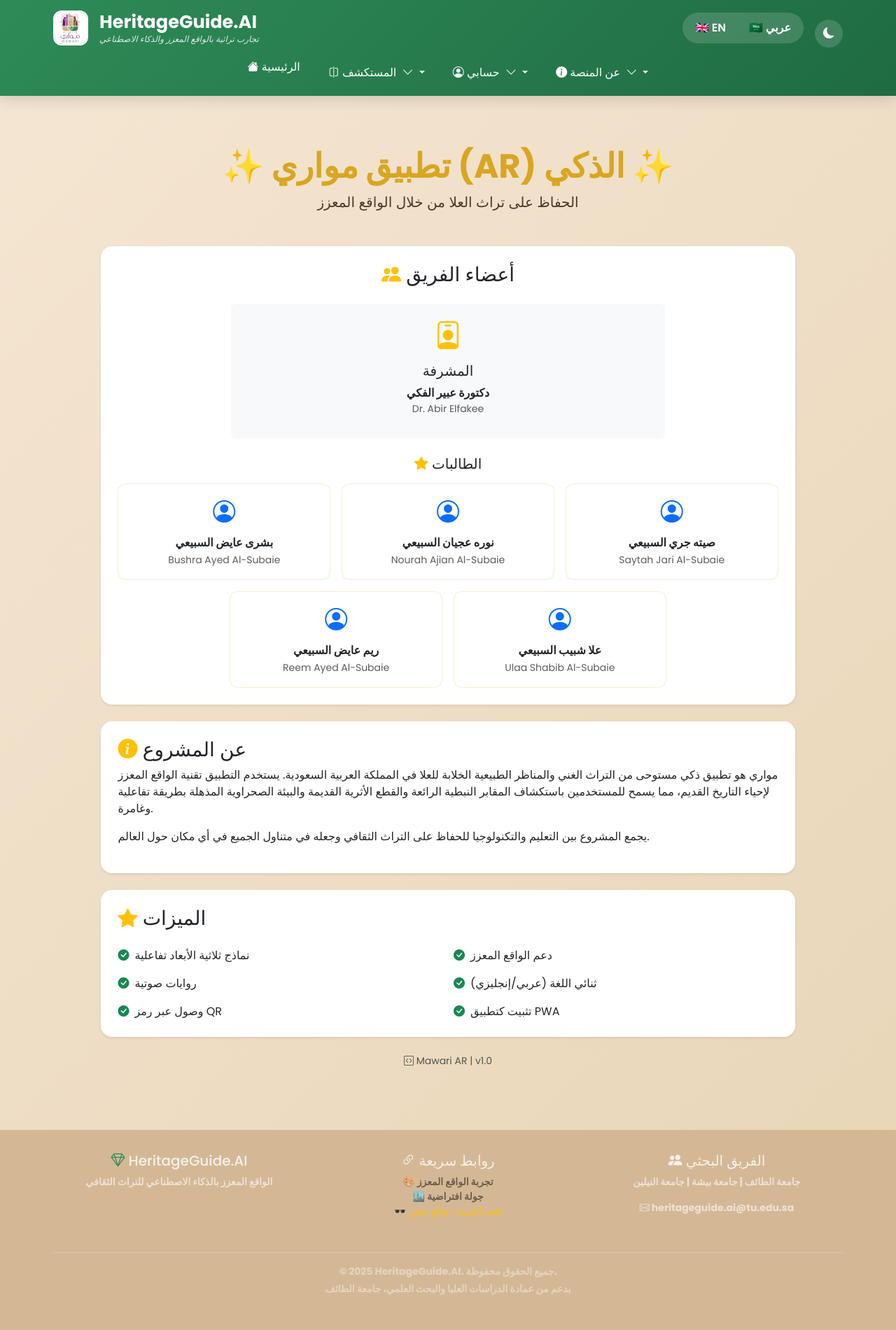
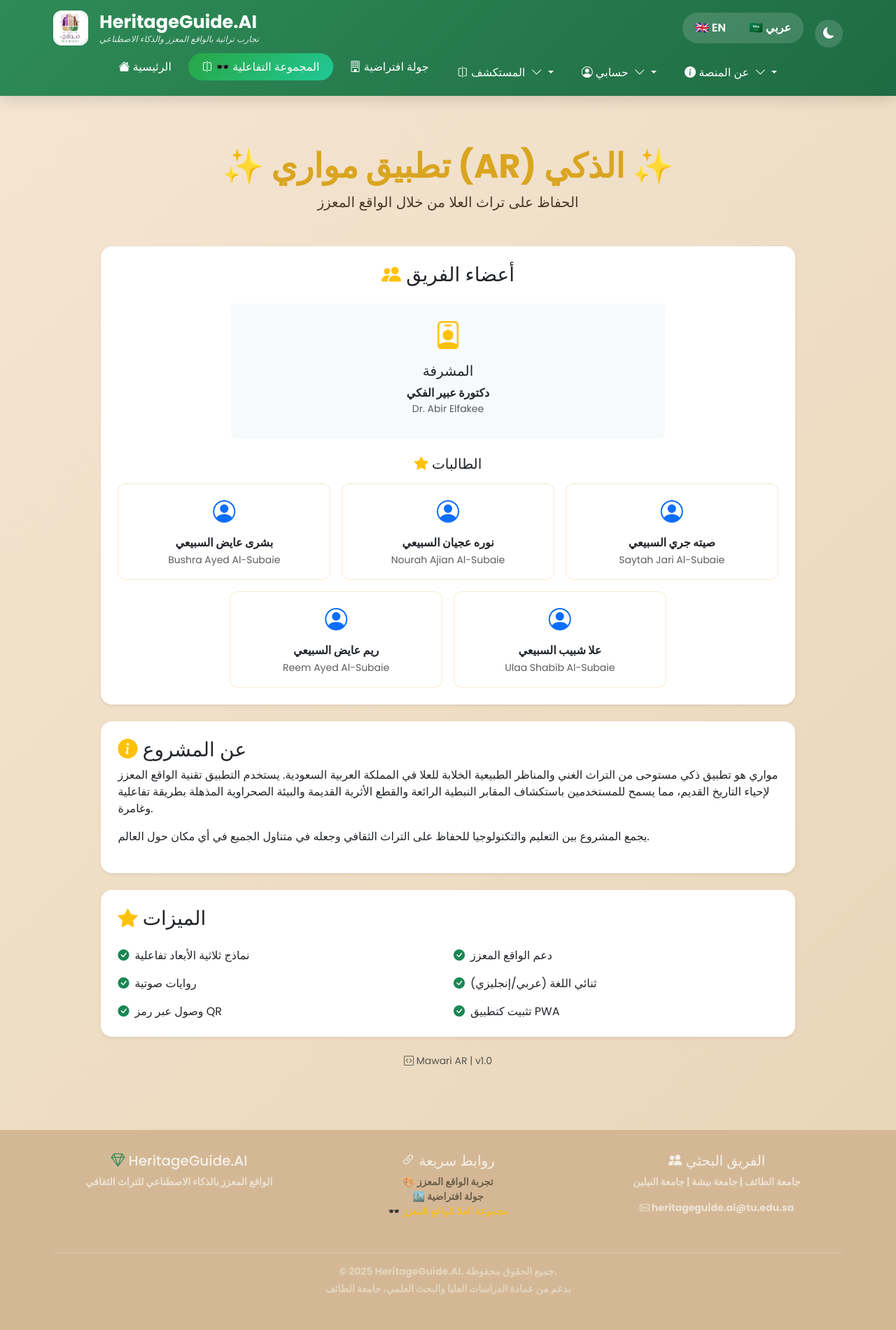
Before and after one commit to birowaad/mawari, a Flask app: page /about in a window 1280 px wide. Shown: the whole page at 70% size. Run offline with Flask 3, Linux system fonts and the light colour scheme; a user stored in the database is signed in; some libraries are stand-ins or nearby versions.

Commit message:
Update base.html

```diff
--- a/Mawarii/app/templates/base.html
+++ b/Mawarii/app/templates/base.html
@@ -74,10 +74,9 @@
             min-height: 100vh;
         }
 
-        /* Modern Navbar - Color different from background */
+        /* Modern Navbar */
         .navbar-modern {
             background: linear-gradient(135deg, var(--navbar-bg-light) 0%, var(--navbar-bg-dark) 100%);
-            backdrop-filter: blur(0px);
             box-shadow: 0 4px 20px rgba(0, 0, 0, 0.15);
             padding: 0.8rem 0;
             position: sticky;
@@ -85,19 +84,12 @@
             z-index: 1000;
         }
 
-        [data-theme="dark"] .navbar-modern {
-            background: linear-gradient(135deg, var(--navbar-bg-light) 0%, var(--navbar-bg-dark) 100%);
-        }
-
-        /* Logo text - white for contrast on green background */
+        /* Logo text */
         .navbar-modern .logo-text h1 {
             font-size: 1.6rem;
             font-weight: 700;
             margin-bottom: 0;
             color: #FFFFFF;
-            background: none;
-            -webkit-background-clip: unset;
-            background-clip: unset;
         }
 
         .navbar-modern .logo-text p {
@@ -115,7 +107,7 @@
             border: 2px solid #FFFFFF;
         }
 
-        /* Navigation links - white for contrast */
+        /* Navigation links */
         .navbar-modern .nav-link-modern {
             color: #FFFFFF !important;
             font-weight: 500;
@@ -132,6 +124,26 @@
         .navbar-modern .nav-link-modern.active {
             background: rgba(255, 255, 255, 0.25);
             color: #FFFFFF !important;
+        }
+
+        /* Special AR Button */
+        .nav-link-ar {
+            background: linear-gradient(135deg, #28a745, #20c997);
+            color: white !important;
+            padding: 0.5rem 1.2rem !important;
+            border-radius: 40px;
+            animation: pulse-ar 2s infinite;
+        }
+
+        .nav-link-ar:hover {
+            background: linear-gradient(135deg, #1f8b3a, #1aaf80);
+            transform: scale(1.02);
+        }
+
+        @keyframes pulse-ar {
+            0% { opacity: 0.9; transform: scale(1); }
+            50% { opacity: 1; transform: scale(1.02); }
+            100% { opacity: 0.9; transform: scale(1); }
         }
 
         /* Dropdown toggle button */
@@ -175,7 +187,7 @@
             color: white;
         }
 
-        /* Language switcher buttons */
+        /* Language switcher */
         .navbar-modern .lang-switch {
             display: flex;
             gap: 5px;
@@ -204,7 +216,7 @@
             color: var(--oasis-green) !important;
         }
 
-        /* Theme toggle button */
+        /* Theme toggle */
         .navbar-modern .theme-toggle {
             width: 40px;
             height: 40px;
@@ -245,7 +257,7 @@
             box-shadow: 0 15px 35px var(--shadow);
         }
 
-        /* Custom Buttons */
+        /* Buttons */
         .btn-heritage {
             background: linear-gradient(135deg, var(--oasis-green), var(--gold));
             border: none;
@@ -259,15 +271,6 @@
         .btn-heritage:hover {
             transform: translateY(-2px);
             box-shadow: 0 5px 15px rgba(46, 139, 87, 0.3);
-        }
-
-        /* Special styling for Qasr al-Farid AR link */
-        .dropdown-item-qasr {
-            background: linear-gradient(135deg, rgba(218,165,32,0.1), rgba(139,109,20,0.05));
-        }
-
-        .dropdown-item-qasr:hover {
-            background: linear-gradient(135deg, var(--gold), var(--gold-dark)) !important;
         }
 
         @media (max-width: 768px) {
@@ -304,13 +307,28 @@
             <!-- Navigation Menu -->
             <div class="mt-3">
                 <ul class="nav justify-content-center gap-2 flex-wrap">
+                    <!-- Home -->
                     <li class="nav-item">
                         <a href="{{ url_for('index') }}" class="nav-link-modern {% if request.endpoint == 'index' %}active{% endif %}">
                             <i class="bi bi-house-fill"></i> {% if current_lang == 'en' %}Home{% else %}الرئيسية{% endif %}
                         </a>
                     </li>
 
-                    <!-- AR Explorer Dropdown with Qasr al-Farid Full AR Experience -->
+                    <!-- AR Collection - NEW BUTTON -->
+                    <li class="nav-item">
+                        <a href="{{ url_for('ar_collection') }}" class="nav-link-modern nav-link-ar">
+                            <i class="bi bi-vr"></i> 🕶️ {% if current_lang == 'en' %}AR Collection{% else %}المجموعة التفاعلية{% endif %}
+                        </a>
+                    </li>
+
+                    <!-- Virtual City Tour -->
+                    <li class="nav-item">
+                        <a href="{{ url_for('virtual_city_tour') }}" class="nav-link-modern">
+                            <i class="bi bi-building"></i> {% if current_lang == 'en' %}Virtual Tour{% else %}جولة افتراضية{% endif %}
+                        </a>
+                    </li>
+
+                    <!-- AR Explorer Dropdown -->
                     <li class="nav-item dropdown-modern">
                         <button class="dropdown-toggle" data-bs-toggle="dropdown">
                             <i class="bi bi-vr"></i> {% if current_lang == 'en' %}AR Explorer{% else %}المستكشف{% endif %}
@@ -318,15 +336,15 @@
                         </button>
                         <ul class="dropdown-menu">
                             <li><a href="{{ url_for('heritage') }}" class="dropdown-item"><i class="bi bi-3d"></i> {% if current_lang == 'en' %}3D Heritage Sites{% else %}مواقع تراثية ثلاثية الأبعاد{% endif %}</a></li>
-                            <li><a href="{{ url_for('virtual_city_tour') }}" class="dropdown-item"><i class="bi bi-building"></i> {% if current_lang == 'en' %}Virtual City Tour{% else %}جولة المدينة الافتراضية{% endif %}</a></li>
+                            <li><a href="{{ url_for('qasr_full_ar') }}" class="dropdown-item"><i class="bi bi-building"></i> 🏛️ {% if current_lang == 'en' %}Qasr al-Farid{% else %}قصر الفريد{% endif %}</a></li>
                             <li><hr class="dropdown-divider"></li>
-                            <!-- Qasr al-Farid Full AR Experience Link -->
-                            <li><a href="{{ url_for('qasr_full_ar') }}" class="dropdown-item text-warning fw-bold">
-                                <i class="bi bi-arrow-repeat"></i> 🕶️ {% if current_lang == 'en' %}Qasr al-Farid - Full AR Experience{% else %}قصر الفريد - تجربة واقع معزز كاملة{% endif %}
+                            <li><a href="{{ url_for('ar_collection') }}" class="dropdown-item text-warning fw-bold">
+                                <i class="bi bi-stars"></i> 🕶️ {% if current_lang == 'en' %}AlUla AR Collection (Full Experience){% else %}مجموعة العلا - تجربة واقع معزز كاملة{% endif %}
                             </a></li>
                         </ul>
                     </li>
 
+                    <!-- Authentication / Profile -->
                     {% if 'user_id' in session or current_user.is_authenticated %}
                     <li class="nav-item dropdown-modern">
                         <button class="dropdown-toggle" data-bs-toggle="dropdown">
@@ -354,6 +372,7 @@
                     </li>
                     {% endif %}
 
+                    <!-- About -->
                     <li class="nav-item dropdown-modern">
                         <button class="dropdown-toggle" data-bs-toggle="dropdown">
                             <i class="bi bi-info-circle-fill"></i> {% if current_lang == 'en' %}About{% else %}عن المنصة{% endif %}
@@ -401,7 +420,7 @@
                     <ul class="list-unstyled small">
                         <li><a href="{{ url_for('heritage') }}" class="text-decoration-none opacity-75">🎨 {% if current_lang == 'en' %}AR Experience{% else %}تجربة الواقع المعزز{% endif %}</a></li>
                         <li><a href="{{ url_for('virtual_city_tour') }}" class="text-decoration-none opacity-75">🏙️ {% if current_lang == 'en' %}Virtual Tour{% else %}جولة افتراضية{% endif %}</a></li>
-                        <li><a href="{{ url_for('qasr_full_ar') }}" class="text-decoration-none opacity-75 text-warning">🕶️ {% if current_lang == 'en' %}Qasr al-Farid AR{% else %}قصر الفريد - واقع معزز{% endif %}</a></li>
+                        <li><a href="{{ url_for('ar_collection') }}" class="text-decoration-none opacity-75 text-warning">🕶️ {% if current_lang == 'en' %}AlUla AR Collection{% else %}مجموعة العلا للواقع المعزز{% endif %}</a></li>
                     </ul>
                 </div>
                 <div class="col-md-4 mb-3">
```
